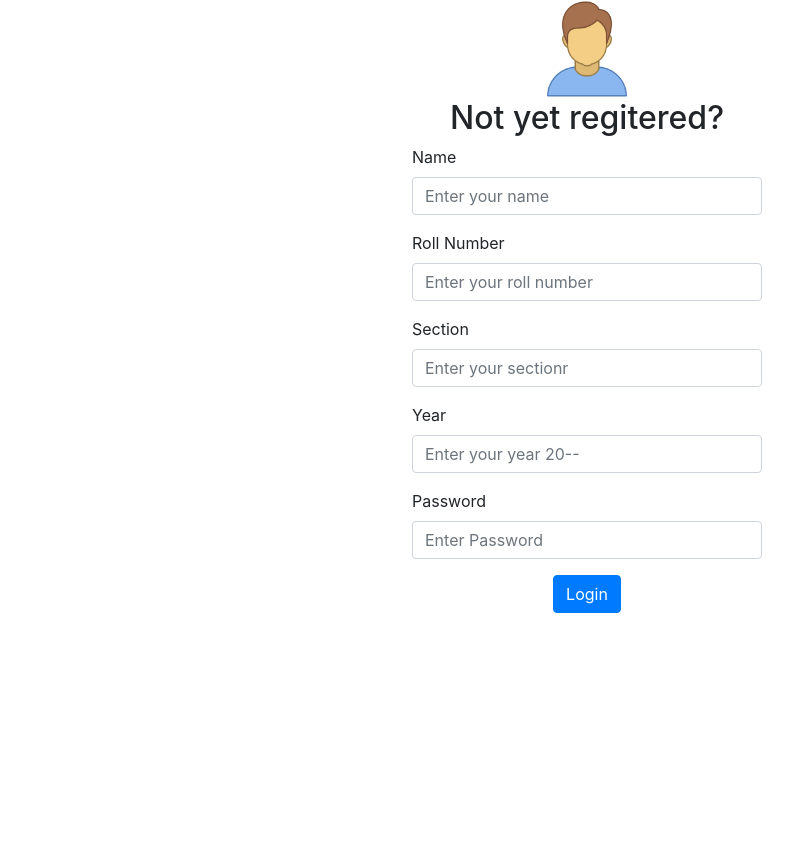
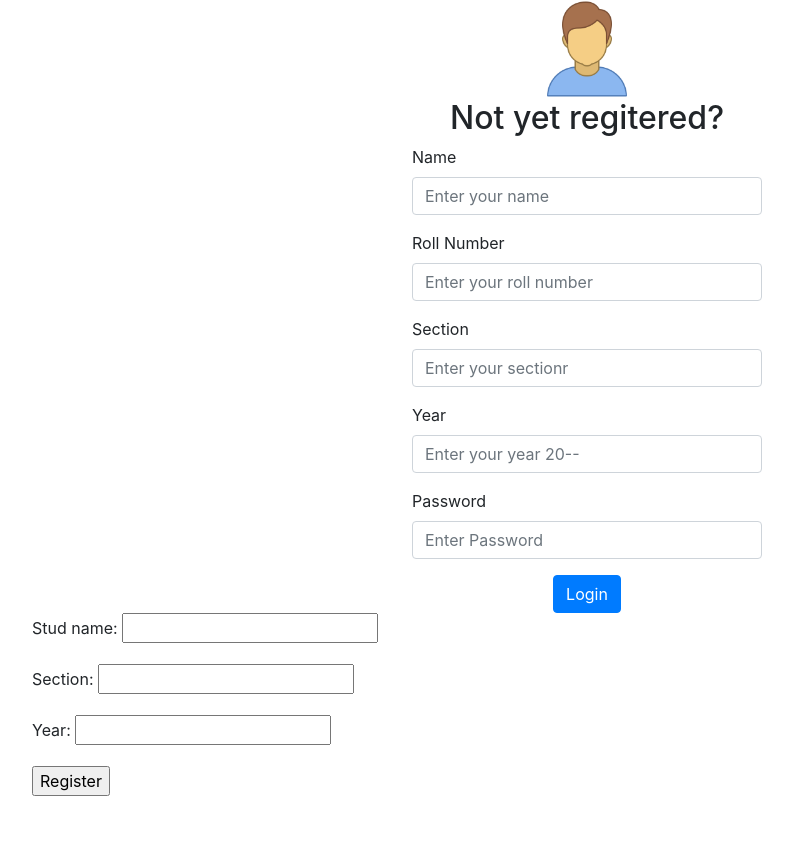
Before and after one commit to krishshah99615/university-portal, a Django app: page /student/student_register in a window 1400 px wide. Shown: the part 127-993 px from the top of the page, without its empty margins (263-1056 px from the left). Before the commit the page ends 740 px from the top, so only its background shows below. Run offline with Django 3.2, Linux system fonts and the light colour scheme; parts of the project's set-up code (start-up, migrations or seed data) failed here and were passed over; some libraries are stand-ins or nearby versions.

Commit message:
onetoonefield

```diff
--- /dev/null
+++ b/student/forms.py
@@ -0,0 +1,5 @@
+from django import forms
+class StudentForm(forms.Form):
+    stud_name=forms.CharField()
+    section=forms.IntegerField()
+    year=forms.IntegerField()
--- a/student/models.py
+++ b/student/models.py
@@ -52,7 +52,7 @@ class Staff(AbstractBaseUser):
     def has_module_perms(self,app_label):
         return True
 class Student(models.Model):
-    staff=models.ForeignKey(Staff,on_delete=True)
+    staff=models.OneToOneField(Staff,on_delete=models.CASCADE,related_name='student_profile')
     stud_name=models.CharField(max_length=200)
     section=models.IntegerField(choices=((i,x) for i,x in enumerate(section_choice)),default=0)
     year = models.IntegerField(choices=((i,x) for i,x in enumerate(year_choice)),default=0)
--- a/student/templates/student_register.html
+++ b/student/templates/student_register.html
@@ -46,5 +46,8 @@
 
                 </div>
              </div>
-
+<form action="." method="post">
+{{form.as_p}}
+<input type="submit" name="" value="Register">
+</form>
 {% endblock %}
--- a/student/views.py
+++ b/student/views.py
@@ -1,7 +1,10 @@
 from django.shortcuts import render
-
+from .forms import StudentForm
 # Create your views here.
 def student_login(request):
     return render(request,'student_login.html')
 def student_register(request):
-    return render(request,'student_register.html')
+    context={
+             'form':StudentForm()
+    }
+    return render(request,'student_register.html',context)
--- a/teacher/models.py
+++ b/teacher/models.py
@@ -4,7 +4,7 @@ department_choice=['Maths','Comp','Music']
 
 
 class Teacher(models.Model):
-    staff=models.ForeignKey(Staff,on_delete=True)
+    staff=models.OneToOneField(Staff,on_delete=models.CASCADE,related_name='teacher_profile')
     teacher_name=models.CharField(max_length=200)
     department=models.IntegerField(choices=((i,x) for i,x in enumerate(department_choice)),default=0)
     def __str__(self):
```
Also changed, not shown: db.sqlite3, student/migrations/0002_auto_20191028_1530.py (added), teacher/migrations/0002_auto_20191028_1531.py (added).
